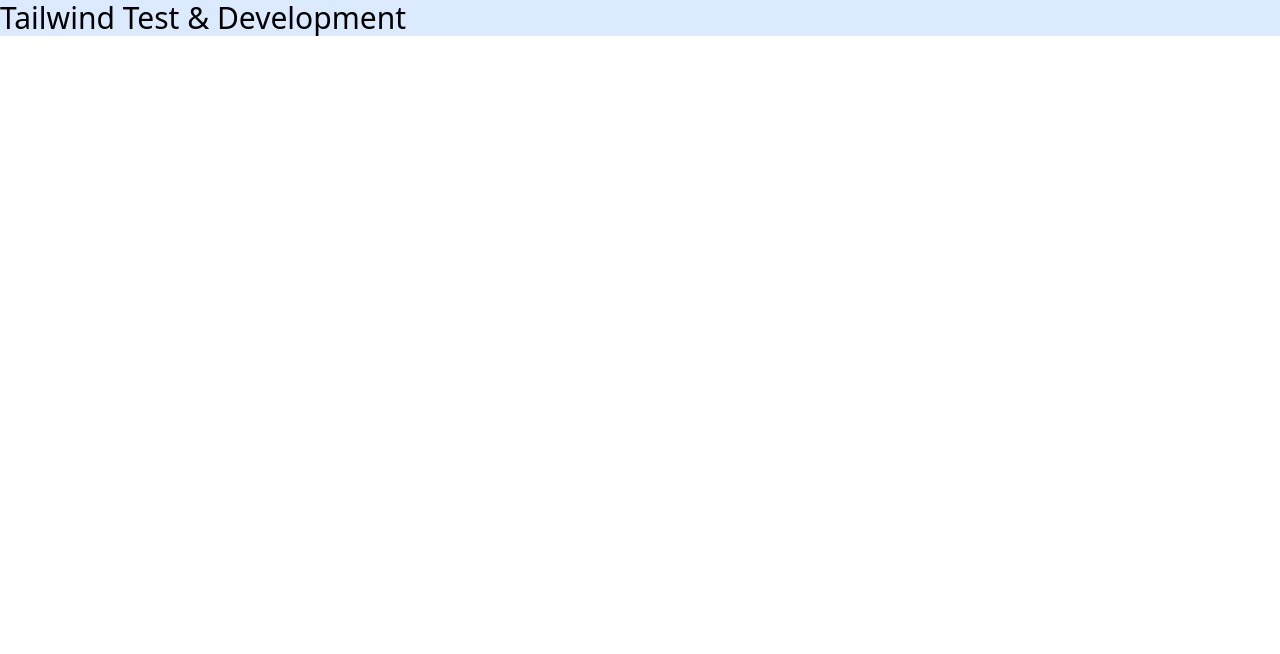
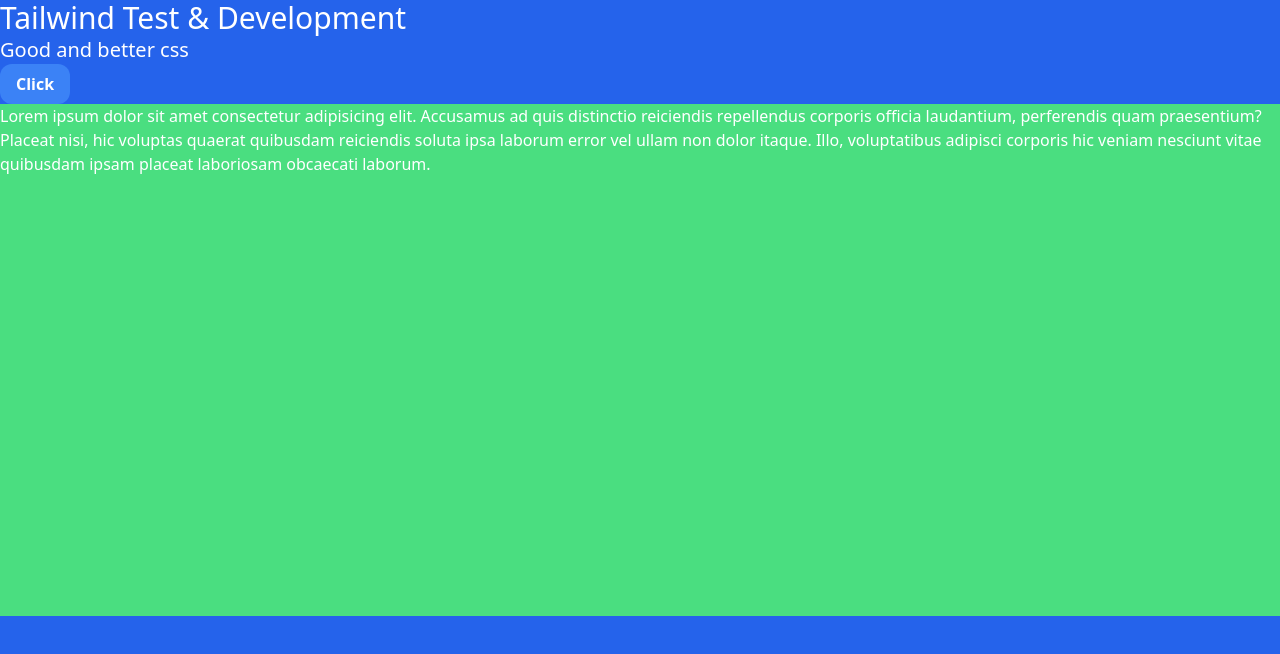
Before and after one commit to rmasonh22/simple-starter, a website: page index.html in a window 1280 px wide. Drawn offline with Linux system fonts and the light colour scheme.

Commit message:
directives and functions

```diff
--- a/index.html
+++ b/index.html
@@ -1,3 +1,12 @@
+<!--
+    PROJECT 1 ~ Directive and functions
+    save time by setting values in config
+ -->
+
+
+
+
+
 <!DOCTYPE html>
 <html lang="en">
 <head>
@@ -8,6 +17,19 @@
     <link rel="stylesheet" href="./css/style.css">
 </head>
 <body>
-    <h1 class="text-3xl bg-blue-100">Tailwind Test & Development</h1>
+    <h1>Tailwind Test & Development</h1>
+    <h2>Good and better css</h2>
+    <button class="btn-blue">Click</button>
+    <div class="content-area">
+        <p>Lorem ipsum dolor sit amet consectetur
+            adipisicing elit. Accusamus ad quis distinctio
+             reiciendis repellendus corporis officia laudantium,
+             perferendis quam praesentium? Placeat nisi, hic voluptas
+              quaerat quibusdam reiciendis soluta ipsa laborum error
+              vel ullam non dolor itaque. Illo, voluptatibus adipisci
+               corporis hic veniam nesciunt vitae quibusdam ipsam placeat
+                laboriosam obcaecati laborum. </p>
+
+        </div>
 </body>
 </html>
--- a/input.css
+++ b/input.css
@@ -1,3 +1,31 @@
 @tailwind base;
 @tailwind components;
 @tailwind utilities;
+
+@layer base {
+    h1 {
+        @apply text-3xl;
+    }
+
+    h2 {
+        @apply text-xl;
+    }
+}
+
+@layer components {
+    .btn-blue {
+        @apply bg-blue-500 py-2 px-4 rounded-xl font-bold text-white hover:bg-green-800;
+    }
+}
+
+/* classes ~ theme */
+.content-area {
+    @apply bg-green-400;
+    height: theme('spacing.128');
+}
+
+@media screen(xl) {
+    body {
+        @apply bg-blue-600 text-white;
+    }
+}
--- a/tailwind.config.js
+++ b/tailwind.config.js
@@ -2,7 +2,11 @@
 module.exports = {
   content: ['./*.html'],
   theme: {
-    extend: {},
+    extend: {
+      spacing: {
+        128: '32rem',
+      }
+    },
   },
   plugins: [],
 }
```
Also changed, not shown: css/style.css.
